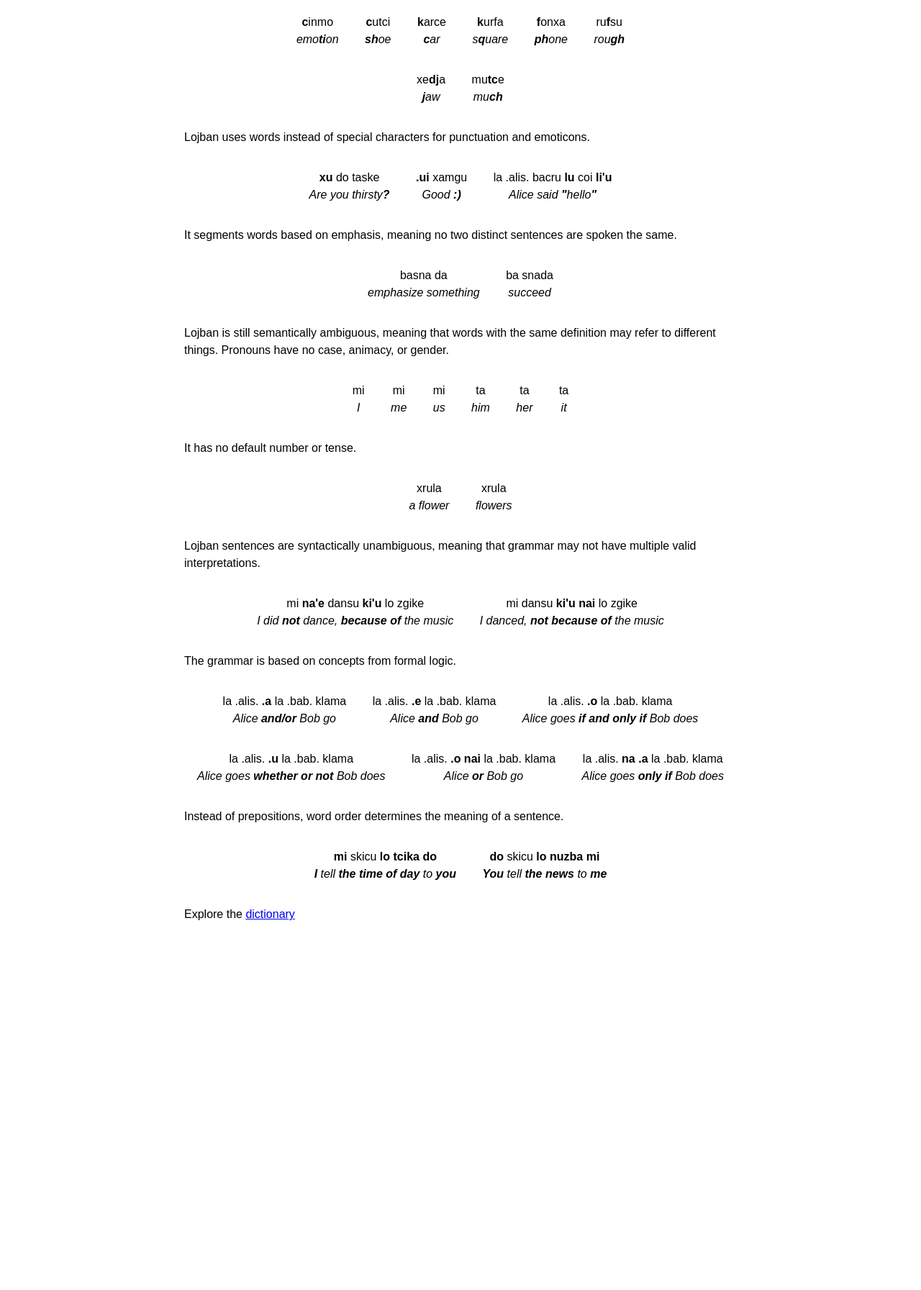
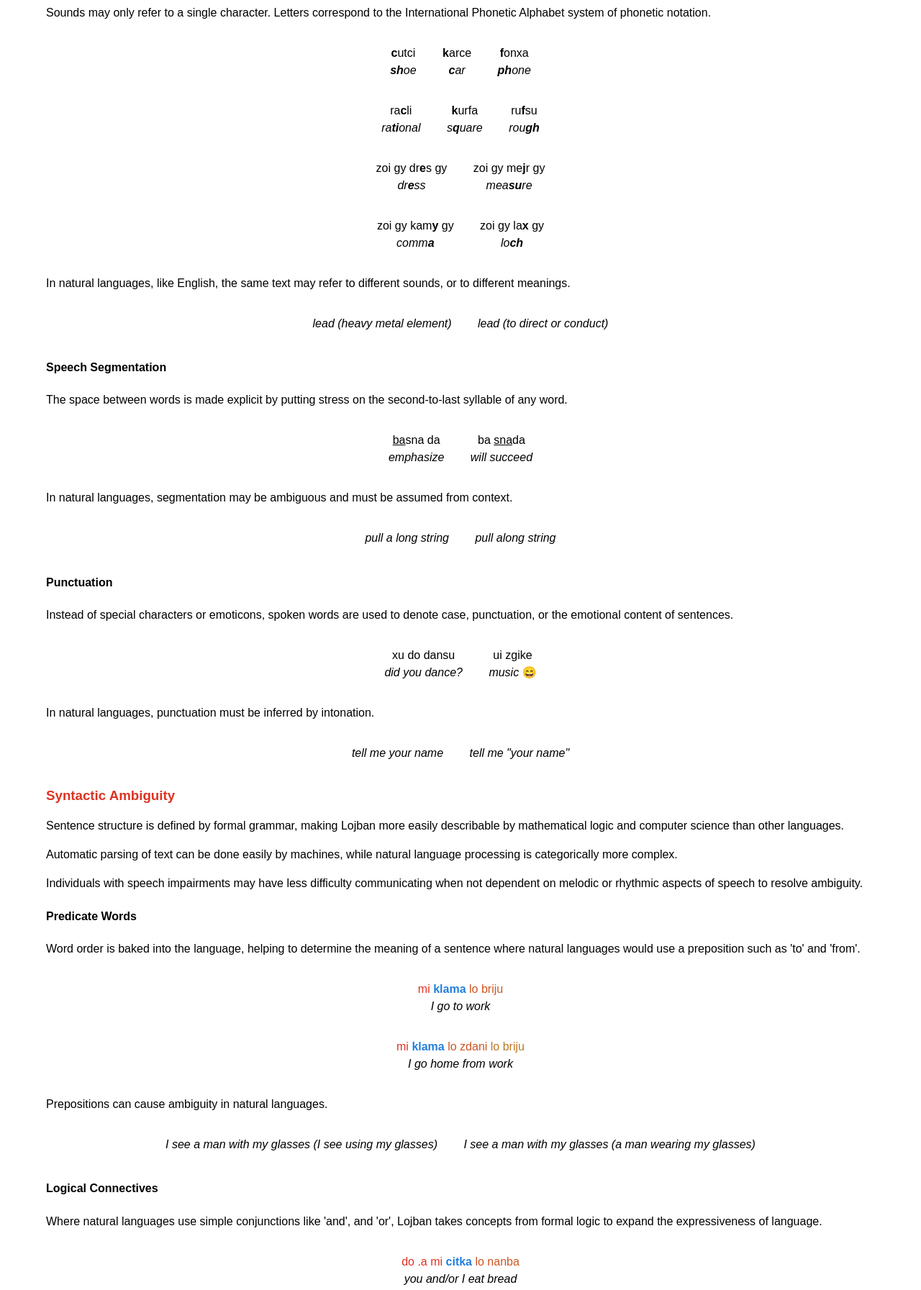
Before and after one commit to russelleh/lojbo, a plain HTML site: page index.html in a window 1280 px wide. Shown: the part 372-2165 px from the top of the page at 72% size. Before the commit the page ends 1719 px from the top, so only its background shows below. Drawn offline with nearby package versions, Linux system fonts and the light colour scheme; files that its build step writes are made by us from their sources.

Commit message:
Improve explainer page

```diff
--- a/index.html
+++ b/index.html
@@ -3,7 +3,7 @@
   <link href="index.css" rel="stylesheet" type="text/css">
 </head>
 <body>
-  <h1>
+  <h1 class="red">
     coi
     <em>Hello!</em>
   </h1>
@@ -11,34 +11,25 @@
     Lojban is a constructed language that avoids ambiguity and reflects the
     principles of logic.
   </h4>
+  <h3 class="blue">
+    Lexical Ambiguity
+  </h3>
   <p>
-    Lojban is lexically unambiguous, meaning that each word has a unique
-    definition and a unique spelling.
+    In Lojban, every word has a unique meaning, spelling, and pronunciation.
+    No two sentences are read or spoken the same way.
+  </p>
+  <p>
+    No knowledge of the vocabulary is required to read a text aloud or to
+    transcribe speech back to writing without any loss of the text content.
+  </p>
+  <h4>
+    Pronunciation
+  </h4>
+  <p>
+    Sounds may only refer to a single character. Letters correspond to the
+    International Phonetic Alphabet system of phonetic notation.
   </p>
   <div class="example">
-    <p>
-      pritu
-      <em>right-hand side</em>
-    </p>
-    <p>
-      drani
-      <em>correct</em>
-    </p>
-    <p>
-      kurjga
-      <em>square angle</em>
-    </p>
-  </div>
-  <p>
-    Lojban letters correspond to sounds exactly, meaning that each word is
-    spoken in a unique way.
-  </p>
-  <div class="example">
-    <div>
-      <p>
-        <b>c</b>inmo
-        <em>emo<b>ti</b>on</em>
-      </p>
     <p>
       <b>c</b>utci
       <em><b>sh</b>oe</em>
@@ -48,163 +39,239 @@
       <em><b>c</b>ar</em>
     </p>
     <p>
+      <b>f</b>onxa
+      <em><b>ph</b>one</em>
+    </p>
+  </div>
+  <div class="example">
+    <p>
+      ra<b>c</b>li
+      <em>ra<b>ti</b>onal</em>
+    </p>
+    <p>
       <b>k</b>urfa
       <em>s<b>q</b>uare</em>
-      </p>
-      <p>
-        <b>f</b>onxa
-        <em><b>ph</b>one</em>
     </p>
     <p>
       ru<b>f</b>su
       <em>rou<b>gh</b></em>
     </p>
   </div>
-    <div>
+  <div class="example">
     <p>
-        xe<b>dj</b>a
-        <em><b>j</b>aw</em>
+      zoi gy dr<b>e</b>s gy
+      <em>dr<b>e</b>ss</em>
     </p>
     <p>
-        mu<b>tc</b>e
-        <em>mu<b>ch</b></em>
+      zoi gy me<b>j</b>r gy
+      <em>mea<b>su</b>re</em>
     </p>
   </div>
+  <div class="example">
+    <p>
+      zoi gy kam<b>y</b> gy
+      <em>comm<b>a</b></em>
+    </p>
+    <p>
+      zoi gy la<b>x</b> gy
+      <em>lo<b>ch</b></em>
+    </p>
   </div>
   <p>
-    Lojban uses words instead of special characters for punctuation and
-    emoticons.
+    In natural languages, like English, the same text may refer to different
+    sounds, or to different meanings.
   </p>
   <div class="example">
     <p>
-      <b>xu</b> do taske
-      <em>Are you thirsty<b>?</b></em>
+      <em>lead (heavy metal element)</em>
     </p>
     <p>
-      <b>.ui</b> xamgu
-      <em>Good <b>:)</b></em>
+      <em>lead (to direct or conduct)</em>
+    </p>
+  </div>
+  <h4>
+    Speech Segmentation
+  </h4>
+  <p>
+    The space between words is made explicit by putting stress on the
+    second-to-last syllable of any word.
+  </p>
+  <div class="example">
+    <p>
+      <u>ba</u>sna da
+      <em>emphasize</em>
     </p>
     <p>
-      la .alis. bacru <b>lu</b> coi <b>li'u</b>
-      <em>Alice said <b>"</b>hello<b>"</b></em>
+      ba <u>sna</u>da
+      <em>will succeed</em>
     </p>
   </div>
   <p>
-    It segments words based on emphasis, meaning no two distinct sentences are
-    spoken the same.
+    In natural languages, segmentation may be ambiguous and must be assumed
+    from context.
   </p>
   <div class="example">
     <p>
-      basna da
-      <em>emphasize something</em>
+      <em>pull a long string</em>
     </p>
     <p>
-      ba snada
-      <em>succeed</em>
+      <em>pull along string</em>
+    </p>
+  </div>
+  <h4>
+    Punctuation
+  </h4>
+  <p>
+    Instead of special characters or emoticons, spoken words are used to denote
+    case, punctuation, or the emotional content of sentences.
+  </p>
+  <div class="example">
+    <p>
+      xu do dansu
+      <em>did you dance?</em>
+    </p>
+    <p>
+      ui zgike
+      <em>music <span class="at">😄</span></em>
     </p>
   </div>
   <p>
-    Lojban is still semantically ambiguous, meaning that words with the same
-    definition may refer to different things. Pronouns have no case, animacy, or
-    gender.
+    In natural languages, punctuation must be inferred by intonation.
   </p>
   <div class="example">
     <p>
-      mi
-      <em>I</em>
+      <em>tell me your name</em>
     </p>
     <p>
-      mi
-      <em>me</em>
+      <em>tell me "your name"</em>
+    </p>
+  </div>
+  <h3 class="red">
+    Syntactic Ambiguity
+  </h3>
+  <p>
+    Sentence structure is defined by formal grammar, making Lojban more easily
+    describable by mathematical logic and computer science than other languages.
   </p>
   <p>
-      mi
-      <em>us</em>
+    Automatic parsing of text can be done easily by machines, while natural
+    language processing is categorically more complex.
   </p>
   <p>
-      ta
-      <em>him</em>
+    Individuals with speech impairments may have less difficulty communicating
+    when not dependent on melodic or rhythmic aspects of speech to resolve
+    ambiguity.
   </p>
+  <h4>
+    Predicate Words
+  </h4>
   <p>
-      ta
-      <em>her</em>
+    Word order is baked into the language, helping to determine the meaning of
+    a sentence where natural languages would use a preposition such as 'to' and
+    'from'.
   </p>
+  <div class="example">
     <p>
-      ta
-      <em>it</em>
+      <span class="x1">mi</span>
+      <span class="su">klama</span>
+      <span class="x2">lo briju</span>
+      <em>I go to work</em>
+    </p>
+  </div>
+  <div class="example">
+    <p>
+      <span class="x1">mi</span>
+      <span class="su">klama</span>
+      <span class="x2">lo zdani</span>
+      <span class="x3">lo briju</span>
+      <em>I go home from work</em>
     </p>
   </div>
   <p>
-    It has no default number or tense.
+    Prepositions can cause ambiguity in natural languages.
   </p>
   <div class="example">
     <p>
-      xrula
-      <em>a flower</em>
+      <em>I see a man with my glasses (I see using my glasses)</em>
     </p>
     <p>
-      xrula
-      <em>flowers</em>
+      <em>I see a man with my glasses (a man wearing my glasses)</em>
+    </p>
+  </div>
+  <h4>
+    Logical Connectives
+  </h4>
+  <p>
+    Where natural languages use simple conjunctions like 'and', and 'or', Lojban
+    takes concepts from formal logic to expand the expressiveness of
+    language.
+  </p>
+  <div class="example">
+    <p>
+      <span class="x1">do .a mi</span>
+      <span class="su">citka</span>
+      <span class="x2">lo nanba</span>
+      <em>you and/or I eat bread</em>
+    </p>
+  </div>
+  <div class="example">
+    <p>
+      <span class="x1">mi .o do</span>
+      <span class="su">citka</span>
+      <span class="x2">lo nanba</span>
+      <em>I eat bread if-and-only-if you do</em>
     </p>
   </div>
   <p>
-    Lojban sentences are syntactically unambiguous, meaning that grammar may not
-    have multiple valid interpretations.
+    Conjunctions can cause ambiguity in natural languages.
   </p>
   <div class="example">
     <p>
-      mi <b>na'e</b> dansu <b>ki'u</b> lo zgike
-      <em>I did <b>not</b> dance, <b>because of</b> the music</em>
+      <em>bacon or eggs and toast (toast, and either bacon or eggs)</em>
     </p>
     <p>
-      mi dansu <b>ki'u nai</b> lo zgike
-      <em>I danced, <b>not because of </b> the music</em>
+      <em>bacon or eggs and toast (bacon, and either toast or eggs)</em>
+    </p>
+  </div>
+  <h3>
+    Lojban is a constructed, syntactically unambiguous human language.
+  </h3>
+  <div class="example">
+    <p>
+      <span class="x1">mi</span>
+      <span class="su">na'e dansu</span>
+      ki'u
+      <span class="mo">lo zgike</span>
+      <em>I didn't dance, because of the music</em>
+    </p>
+  </div>
+  <div class="example">
+    <p>
+      <span class="x1">mi</span>
+      <span class="su">dansu</span>
+      ki'u nai
+      <span class="mo">lo zgike</span>
+      <em>I danced, not because of the music</em>
     </p>
   </div>
   <p>
-    The grammar is based on concepts from formal logic.
+    Natural languages may be ambiguous because the structure of sentences have
+    multiple valid interpretations.
   </p>
   <div class="example">
     <p>
-      la .alis. <b>.a</b> la .bab. klama
-      <em>Alice <b>and/or</b> Bob go</em>
-    </p>
-    <p>
-      la .alis. <b>.e</b> la .bab. klama
-      <em>Alice <b>and</b> Bob go</em>
-    </p>
-    <p>
-      la .alis. <b>.o</b> la .bab. klama
-      <em>Alice goes <b>if and only if</b> Bob does</em>
-    </p>
-    <p>
-      la .alis. <b>.u</b> la .bab. klama
-      <em>Alice goes <b>whether or not</b> Bob does</em>
-    </p>
-    <p>
-      la .alis. <b>.o nai</b> la .bab. klama
-      <em>Alice <b>or</b> Bob go</em>
-    </p>
-    <p>
-      la .alis. <b>na .a</b> la .bab. klama
-      <em>Alice goes <b>only if</b> Bob does</em>
+      <em>I don't speak English because it's ambiguous.</em>
     </p>
   </div>
   <p>
-    Instead of prepositions, word order determines the meaning of a sentence.
-  </p>
-  <div class="example">
-    <p>
-      <b>mi</b> skicu <b>lo tcika</b> <b>do</b>
-      <em><b>I</b> tell <b>the time of day</b> to <b>you</b></em>
+    Lojban is a living language. The community has translated texts, recorded
+    rap songs, and are still exploring the possibilities of this unique
+    constructed language.
   </p>
   <p>
-      <b>do</b> skicu <b>lo nuzba</b> <b>mi</b>
-      <em><b>You</b> tell <b>the news</b> to <b>me</b></em>
+    Don't forget to <a href="./dictionary.html">explore the dictionary</a>!
   </p>
-  </div>
-  <p>
-    Explore the
-    <a href="./dictionary.html">dictionary</a>
-  </p>
-</body>
+  <h4>
+    co'o
+    <em>See you!</em>
+  </h4>
--- a/index.sass
+++ b/index.sass
@@ -1,59 +1,52 @@
-.example p
-  padding-left:   1em
-  padding-right:  1em
-.root_word
-  margin-top:     1em
-  margin-bottom:  1em
-.sources
-  padding:        1em
-.source
-  padding:        0.25em
+body
+  line-height:  1.5em
+  margin:       4em
+  font-family:  sans-serif
+
+h1
+  line-height: initial
+
+.example
+  text-align:   center
+  p
+    display:        inline-block
+    padding-left:   1em
+    padding-right:  1em
 
 em
   display: block
-.example p
-  display: inline-block
-.value, .sources, .source
-  display: inline
 
-h1
-  line-height: initial
-body
-  line-height: 1.5em
-.root_word
-  line-height: 2em
+.at
+  font-style: initial
 
-.example
-  text-align:  center
+.x1, .red
+  color: #dd3322
 
-body
-  font-family: sans-serif
+.x2
+  color: #cc5522
 
-body
-  padding:    4em
-  margin:     auto
-  max-width:  48em
+.x3
+  color: #bb7722
 
-h4, ul, li
-  display:        inline
+.su, .blue
+  color: #2280dd
 
-h4, ul
-  padding-right:  1.5em
-  padding-left:   0em
+.mo
+  color: #339944
 
-li
-  padding-right:  0.5em
-  padding-left:   0em
+.su
+  font-weight: bold
 
-h4, ul, .meaning
-  padding-top:    1em
-  padding-bottom: 1em
+.word
+  h4, ul, li
+    display: inline
+  h4, ul, .meaning
+    padding-top: 1em
+    padding-bottom: 1em
+  li
+    padding-right: 0.5em
+    padding-left: 0em
 
-input, .word
-  margin-top:     1em
-  margin-bottom:  1em
-
-input
-  padding:      0.25em
-  font-family:  inherit
-  font-size:    inherit
+.word, input
+  margin-top: 1em
+  margin-bottom: 1em
```
Lines whose indentation alone changed are shown as unchanged.
